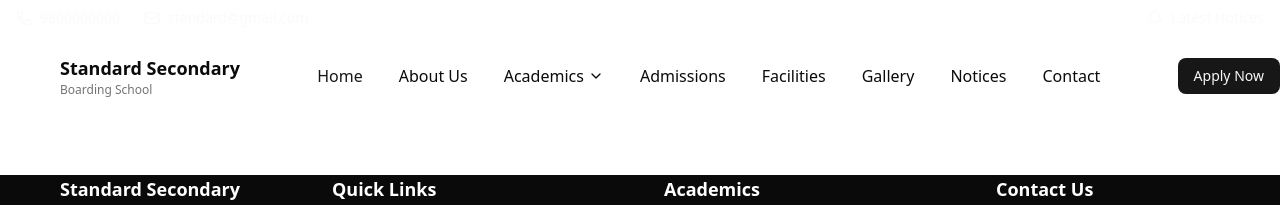
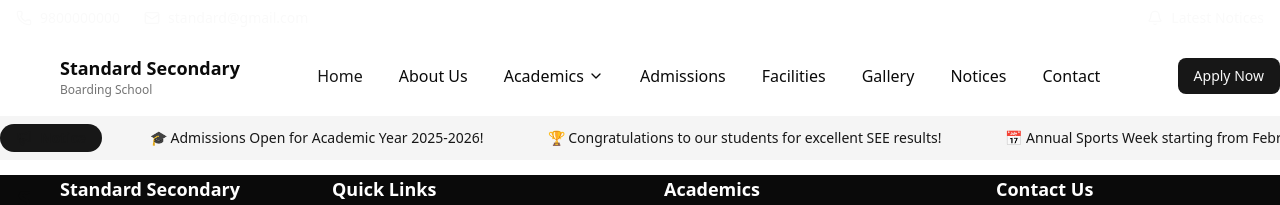
Before and after one commit to Shah-Arjun/standardscl, a Next.js app: page / in a window 1280 px wide. Shown: the top 205 px of the page. Built offline with nearby package versions, Linux system fonts and the light colour scheme.

Commit message:
notice marquee, section header

```diff
--- a/components/layout/Layout.tsx
+++ b/components/layout/Layout.tsx
@@ -1,6 +1,6 @@
 import { ReactNode } from "react";
 import { Navbar } from "./Navbar";
-//import { NoticeMarquee } from "../shared/NoticeMarquee";
+import { NoticeMarquee } from "../shared/NoticeMarquee";
 import { Footer } from "./Footer";
 import { FloatingNotice } from "../shared/FloatingNotice";
 
@@ -12,7 +12,7 @@ export const Layout = ({ children }: LayoutProps) => {
   return (
     <div className="min-h-screen flex flex-col">
       <Navbar />
-      {/* <NoticeMarquee /> */}
+      <NoticeMarquee />
       <main className="flex-1">{children}</main>
       <Footer />
       <FloatingNotice />
--- /dev/null
+++ b/components/shared/NoticeMarquee.tsx
@@ -0,0 +1,38 @@
+"use client"
+
+import { Megaphone } from "lucide-react";
+
+const notices = [
+  "🎓 Admissions Open for Academic Year 2025-2026!",
+  "🏆 Congratulations to our students for excellent SEE results!",
+  "📅 Annual Sports Week starting from February 1st",
+  "📝 Entrance Examination scheduled for March 15th",
+  "🎨 Art & Science Exhibition coming soon!",
+];
+
+export const NoticeMarquee = () => {
+  return (
+    <div className="bg-secondary text-secondary-foreground py-2 overflow-hidden">
+      <div className="container-school flex items-center">
+        <div className="flex items-center gap-2 bg-primary px-4 py-1 rounded-full mr-4 flex-shrink-0">
+          <Megaphone className="w-4 h-4" />
+          <span className="text-sm font-semibold">Notice</span>
+        </div>
+        <div className="overflow-hidden flex-1">
+          <div className="flex animate-marquee whitespace-nowrap">
+            {notices.map((notice, index) => (
+              <span key={index} className="mx-8 text-sm font-medium">
+                {notice}
+              </span>
+            ))}
+            {notices.map((notice, index) => (
+              <span key={`repeat-${index}`} className="mx-8 text-sm font-medium">
+                {notice}
+              </span>
+            ))}
+          </div>
+        </div>
+      </div>
+    </div>
+  );
+};
--- /dev/null
+++ b/components/shared/SectionHeader.tsx
@@ -0,0 +1,34 @@
+interface SectionHeaderProps {
+  title: string;
+  subtitle?: string;
+  centered?: boolean;
+  light?: boolean;
+}
+
+export const SectionHeader = ({ title, subtitle, centered = true, light = false }: SectionHeaderProps) => {
+  return (
+    <div className={`mb-12 ${centered ? "text-center" : ""}`}>
+      <h2
+        className={`font-heading font-bold text-3xl md:text-4xl lg:text-5xl mb-4 ${
+          light ? "text-background" : "text-foreground"
+        }`}
+      >
+        {title}
+      </h2>
+      {subtitle && (
+        <p
+          className={`text-lg max-w-2xl ${centered ? "mx-auto" : ""} ${
+            light ? "text-background/80" : "text-muted-foreground"
+          }`}
+        >
+          {subtitle}
+        </p>
+      )}
+      <div
+        className={`w-24 h-1.5 bg-gradient-hero rounded-full mt-6 ${
+          centered ? "mx-auto" : ""
+        }`}
+      />
+    </div>
+  );
+};
```
